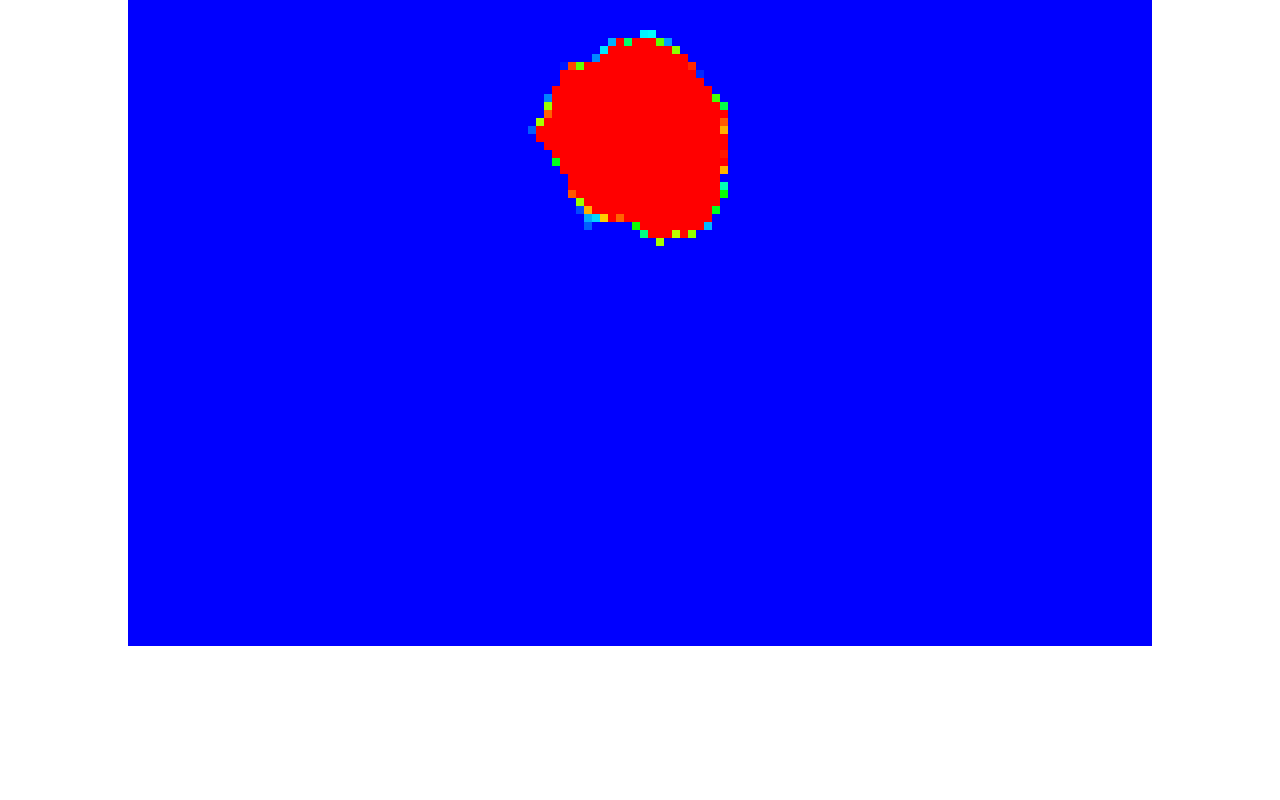
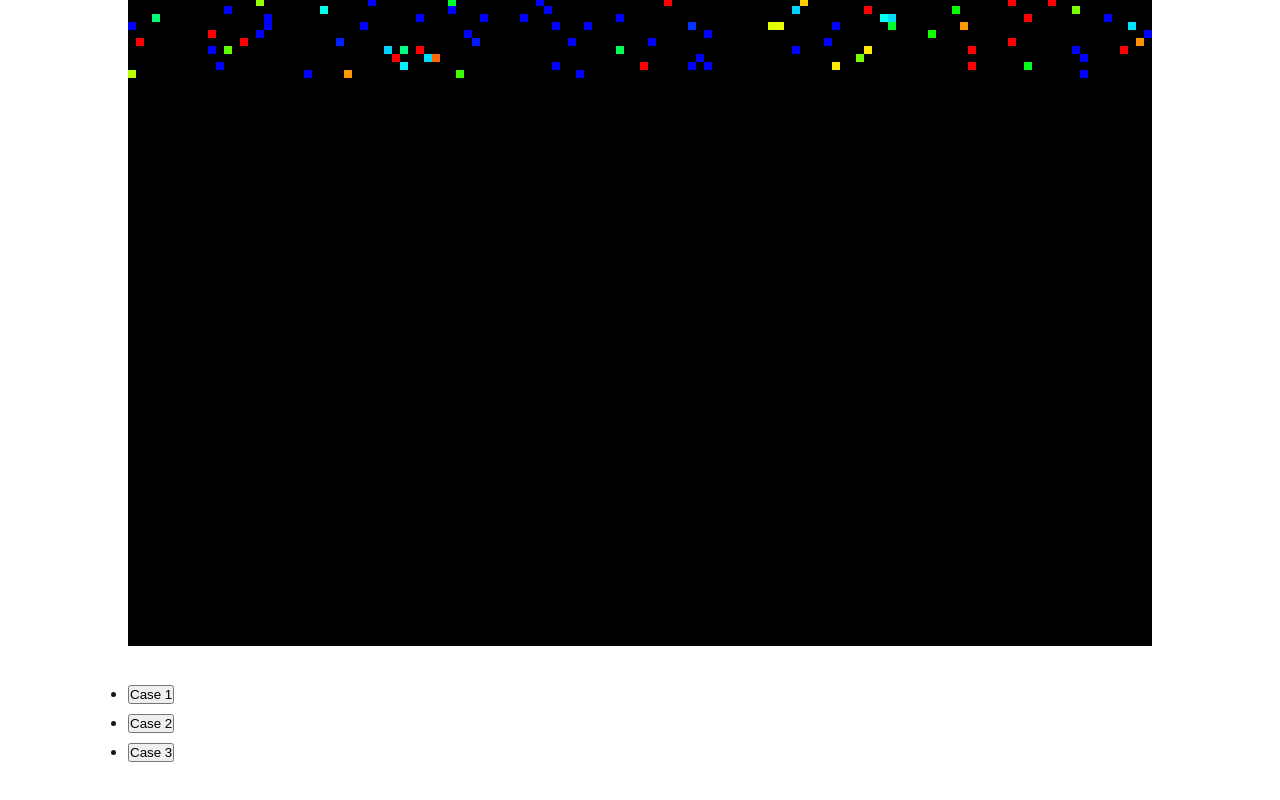
Before and after one commit to HelloNoa/Thermodynamics, a Next.js app: page / in a window 1280 px wide. Shown: the part 542-1342 px from the top of the page. Built offline with nearby package versions, Linux system fonts and the light colour scheme.

Commit message:
feat : add Test case

```diff
--- a/src/app/UserScript/MainRoom.ts
+++ b/src/app/UserScript/MainRoom.ts
@@ -15,7 +15,7 @@ export class MainRoom extends Room {
   Awake(): void {
     // Room.prototype.Awake.call(this);
     super.Awake();
-    this.init();
+    // this.init();
     // this.test2();
     // const x = 64;
     // const y = 64;
--- a/src/app/UserScript/main.ts
+++ b/src/app/UserScript/main.ts
@@ -1,4 +1,5 @@
 import { Dot } from '@/app/script/Dot';
+import { Game } from '@/app/script/Game';
 
 export interface Coordinate {
   x: number;
@@ -8,4 +9,9 @@ export interface Coordinate {
 export class Global {
   public static canvas: HTMLCanvasElement;
   public static map: number[][] | Dot[][];
+  public static game:Game;
+
+  public static ResetMap() {
+    Global.map = Array.from({ length: Global.canvas.width }, () => new Array(Global.canvas.height).fill(0));
+  }
 }
--- a/src/app/page.tsx
+++ b/src/app/page.tsx
@@ -27,6 +27,7 @@ export default function Home() {
 
 
     const game = new Game();
+    Global.game = game;
     game.gameTickSpeed = 100;
     const _mainRoom = new MainRoom({ roomManager: game.RoomManager });
     game.RoomManager.AddRoom({
@@ -95,6 +96,32 @@ export default function Home() {
           </canvas>
           <p className={styles.degree}>{degree.toLocaleString()}°C <br/>{specificHeat.toLocaleString()}J/kg·℃</p>
         </div>
+        <ul>
+          {new Array(3).fill(0)
+                       .map((_, i) => {
+                         return <li key={i}>
+                           <button onClick={() => {
+                             const game = Global.game;
+                             Global.ResetMap();
+                             switch (i) {
+                               case 0:
+                                 game.RoomManager.CurrentRoom.RemoveAllGameObjects();
+                                 break;
+                               case 1:
+                                 game.RoomManager.CurrentRoom.RemoveAllGameObjects();
+                                 (game.RoomManager.CurrentRoom as MainRoom).init();
+                                 break;
+                               case 2:
+                                 game.RoomManager.CurrentRoom.RemoveAllGameObjects();
+                                 (game.RoomManager.CurrentRoom as MainRoom).test2();
+                                 break;
+                               default:
+                                 break;
+                             }
+                           }}>Case {i + 1}</button>
+                         </li>;
+                       })}
+        </ul>
       </main>
     </div>
   );
--- a/src/app/script/Room.ts
+++ b/src/app/script/Room.ts
@@ -112,6 +112,10 @@ export class Room extends GameObject {
     // console.log(gameObject);
   }
 
+  public RemoveAllGameObjects() {
+    this._gameObjects = [];
+  }
+
   get RoomName() {
     return this.name;
   }
```
